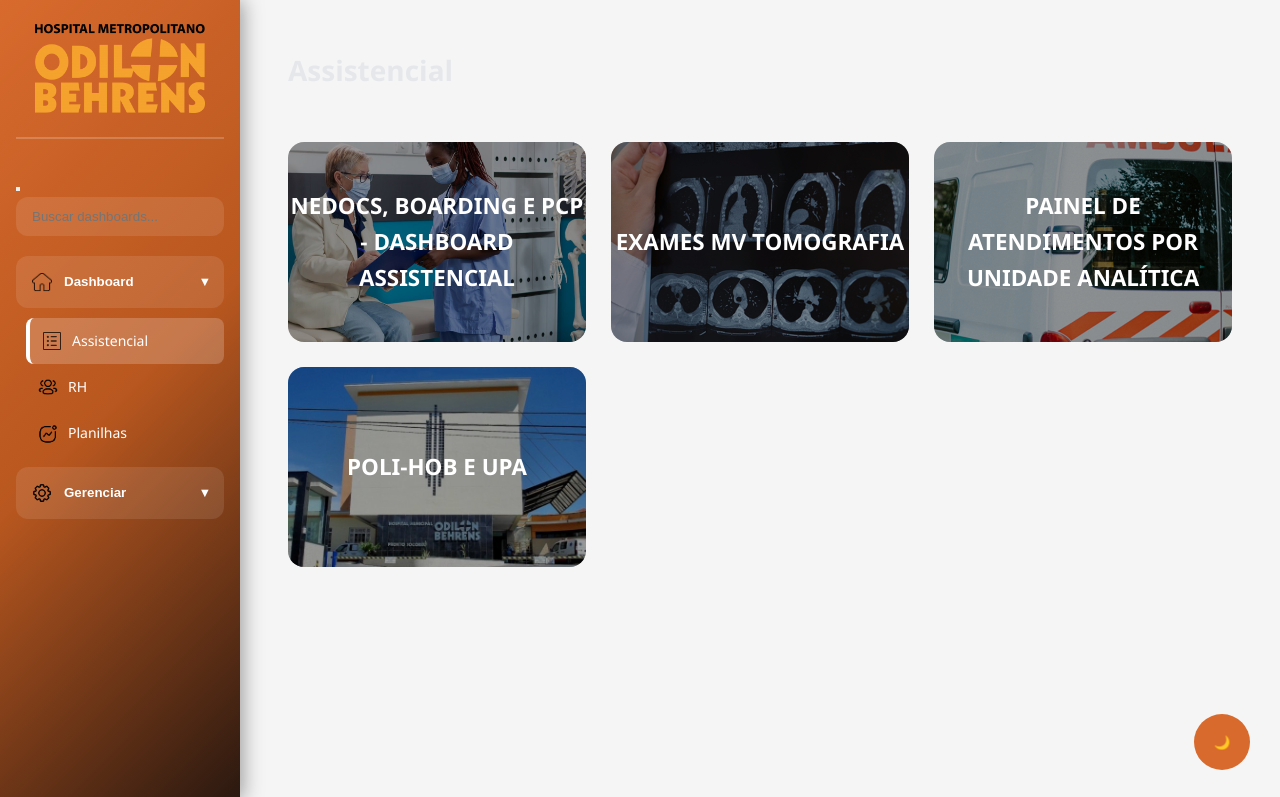
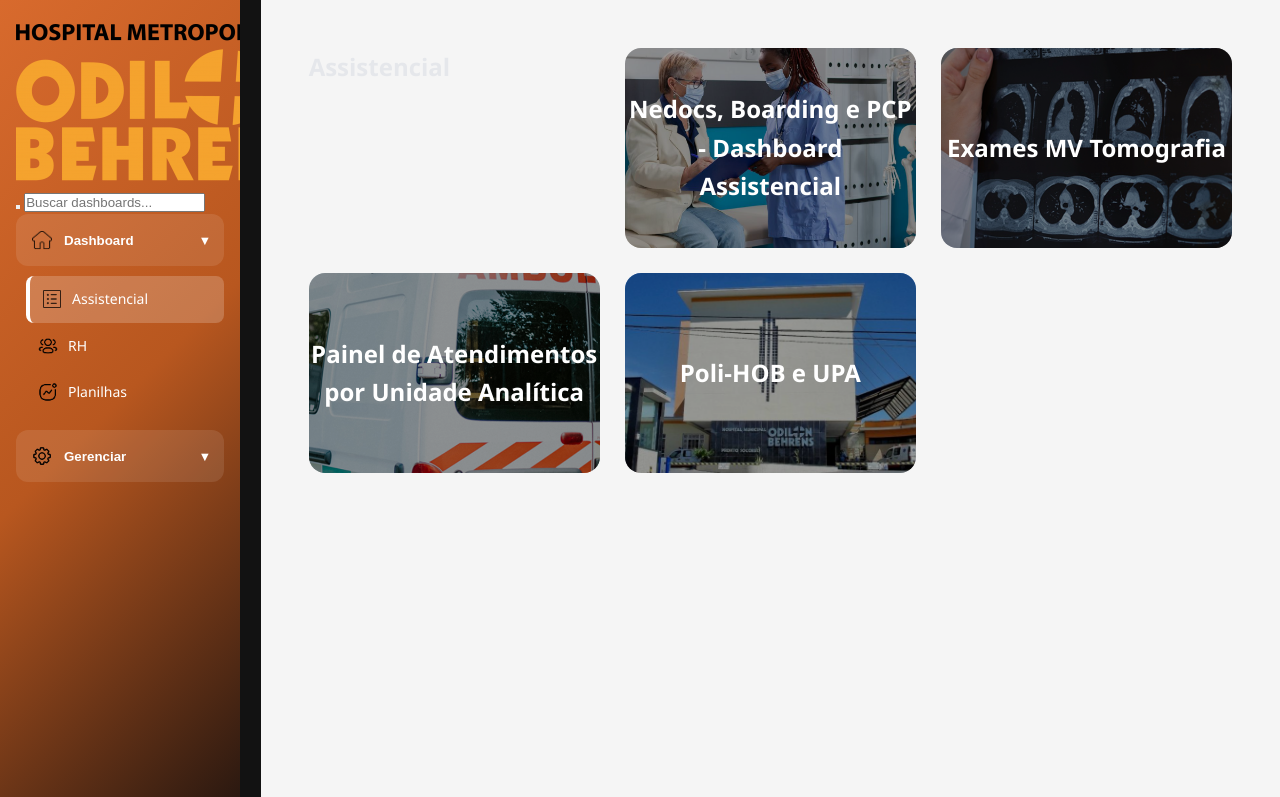
Before and after one commit to jubalaguif-hub/portal-dashboards, a plain HTML site: page index.html in a window 1280 px wide. Shown: the top 797 px of the page. Drawn offline with Linux system fonts and the light colour scheme.

Commit message:
Update style.css

```diff
--- a/style.css
+++ b/style.css
@@ -1,24 +1,16 @@
-/* ============================================================================
-   1. VARIÁVEIS E CONFIGURAÇÕES GERAIS
-   ============================================================================ */
+/* VARIÁVEIS */
 :root {
   --orange: #d86a2d;
   --orange-dark: #b8571f;
   --bg-dark: #121212;
   --bg-light: #f5f5f5;
-  --bg-panel: #1e1e1e;
   --text: #e5e7eb;
   --text-light: #b0b0b0;
-  --border: #333333;
-  --toggle-bg: rgba(255, 255, 255, 0.1);
 }
 
 html[data-theme="light"] {
   --bg-dark: #ffffff;
-  --bg-light: #f5f5f5;
   --text: #333333;
-  --text-light: #666666;
-  --border: #e0e0e0;
 }
 
 * { margin: 0; padding: 0; box-sizing: border-box; }
@@ -30,9 +22,7 @@
   line-height: 1.6;
 }
 
-/* ============================================================================
-   2. SIDEBAR (ESTRUTURA E NAVEGAÇÃO)
-   ============================================================================ */
+/* ESTRUTURA LADO A LADO */
 .app { display: flex; min-height: 100vh; }
 
 .sidebar {
@@ -41,34 +31,12 @@
   background: linear-gradient(135deg, var(--orange) 0%, var(--orange-dark) 50%, #2a1810 100%);
   padding: 24px 16px;
   position: fixed;
-  left: 0;
-  top: 0;
   height: 100vh;
   z-index: 1000;
   overflow-y: auto;
-  box-shadow: 2px 0 20px rgba(0,0,0,0.4);
 }
 
-.logo {
-  display: flex;
-  justify-content: center;
-  margin-bottom: 32px;
-  padding-bottom: 24px;
-  border-bottom: 2px solid rgba(255,255,255,0.2);
-}
-.logo img { max-width: 170px; height: auto; }
-
-.search {
-  width: 100%;
-  padding: 12px 16px;
-  margin-bottom: 20px;
-  border: none;
-  border-radius: 12px;
-  background: rgba(255,255,255,0.1);
-  color: #fff;
-}
-
-/* BOTÕES DE MENU (DASHBOARD E GERENCIAR) */
+/* BOTÕES GATILHOS (Dashboard e Gerenciar) */
 .menu-dashboard, .menu-config {
   width: 100%;
   display: flex;
@@ -81,18 +49,16 @@
   color: #fff;
   font-weight: 600;
   cursor: pointer;
+  margin-bottom: 10px;
   transition: 0.3s;
-  margin-bottom: 10px;
 }
-.menu-dashboard:hover, .menu-config:hover { background: rgba(255,255,255,0.2); }
 
 .left { display: flex; align-items: center; gap: 12px; }
 
-/* REINSERÇÃO DOS ÍCONES DA SIDEBAR */
+/* ÍCONES DA SIDEBAR */
 .icon {
   display: inline-block;
-  width: 20px;
-  height: 20px;
+  width: 20px; height: 20px;
   background-size: contain;
   background-repeat: no-repeat;
   background-position: center;
@@ -109,18 +75,23 @@
 .arrow { transition: transform 0.3s ease; }
 .arrow.rotate { transform: rotate(180deg); }
 
-/* SUBMENUS (Click deve funcionar agora) */
-.submenu {
+/* SUBMENUS (Onde a mágica acontece) */
+.submenu, .submenu-nested {
+  max-height: 0; /* Começa fechado */
+  overflow: hidden;
+  transition: all 0.4s ease;
   display: flex;
   flex-direction: column;
-  max-height: 0;
-  overflow: hidden;
-  transition: max-height 0.4s ease;
   padding-left: 10px;
 }
-.submenu.open { max-height: 1000px; margin-bottom: 10px; }
 
-.submenu a, .submenu-category-toggle {
+/* O JavaScript adiciona a classe .open e o CSS expande */
+.submenu.open, .submenu-nested.open {
+  max-height: 1000px;
+  margin-bottom: 15px;
+}
+
+.submenu a, .submenu-item, .submenu-category-toggle {
   color: #fff;
   text-decoration: none;
   padding: 12px;
@@ -131,26 +102,16 @@
   gap: 10px;
   cursor: pointer;
 }
-.submenu a:hover { background: rgba(255,255,255,0.1); }
+
+.submenu a:hover { background: rgba(255,255,255,0.15); padding-left: 18px; }
 .submenu a.active { background: rgba(255,255,255,0.2); border-left: 4px solid #fff; }
 
-.submenu-nested {
-  max-height: 0;
-  overflow: hidden;
-  padding-left: 25px;
-  transition: max-height 0.3s ease;
-}
-.submenu-nested.open { max-height: 300px; }
-
-/* ============================================================================
-   3. CONTEÚDO PRINCIPAL (GRADE DE CARDS)
-   ============================================================================ */
+/* CONTEÚDO PRINCIPAL (GRADE BH) */
 .content {
   flex: 1;
   padding: 48px;
   background: var(--bg-light);
-  margin-left: 240px; /* Mantém espaço para sidebar fixa */
-  min-height: 100vh;
+  margin-left: 240px;
 }
 
 .section {
@@ -158,40 +119,27 @@
   grid-template-columns: repeat(auto-fill, minmax(280px, 1fr));
   gap: 25px;
 }
+
 .section.active { display: grid; }
 
-.section-title {
-  grid-column: 1 / -1;
-  font-size: 28px;
-  margin-bottom: 24px;
-  color: var(--text);
-}
-
-/* ESTILO DOS CARDS (BANNERS) */
 .banner {
   position: relative;
   height: 200px;
   border-radius: 16px;
-  text-decoration: none;
+  overflow: hidden;
   display: flex;
   align-items: center;
   justify-content: center;
-  overflow: hidden;
   background-color: #0056b3;
   background-size: cover;
   background-position: center;
+  text-decoration: none;
   transition: transform 0.3s ease;
 }
-.banner::before {
-  content: "";
-  position: absolute;
-  inset: 0;
-  background: rgba(0, 0, 0, 0.4);
-}
+
+.banner::before { content: ""; position: absolute; inset: 0; background: rgba(0,0,0,0.4); }
 .banner:hover { transform: translateY(-8px); }
-
-.banner-text { position: relative; z-index: 2; text-align: center; color: #fff; }
-.banner-text h2 { font-size: 1.4rem; text-transform: uppercase; }
+.banner-text { position: relative; z-index: 2; color: #fff; text-align: center; }
 
 /* IMAGENS ESPECÍFICAS */
 .banner.assistencial { background-image: url("./img/banners/assistencial.webp"); }
@@ -204,52 +152,3 @@
 .banner.planilha-udc { background-image: url("./img/banners/planilhas-udc.webp"); }
 .banner.planilha-formulario { background-image: url("./img/banners/planilhas-formulario.webp"); }
 .banner.hob-upa { background-image: url("./img/banners/hob (2).jpg"); }
-
-/* ============================================================================
-   4. MODAIS E RESPONSIVIDADE
-   ============================================================================ */
-.modal-overlay {
-  display: none;
-  position: fixed;
-  inset: 0;
-  background: rgba(0,0,0,0.5);
-  z-index: 1500;
-}
-.modal-overlay.active { display: block; }
-
-.modal {
-  display: none;
-  position: fixed;
-  top: 50%; left: 50%;
-  transform: translate(-50%, -50%);
-  background: var(--bg-dark);
-  padding: 30px;
-  border-radius: 12px;
-  z-index: 1501;
-  width: 90%;
-  max-width: 500px;
-}
-.modal.active { display: block; }
-
-.theme-toggle-float {
-  position: fixed;
-  bottom: 30px;
-  right: 30px;
-  width: 56px;
-  height: 56px;
-  border-radius: 50%;
-  background: var(--orange);
-  border: none;
-  cursor: pointer;
-  z-index: 900;
-  display: flex;
-  align-items: center;
-  justify-content: center;
-}
-
-@media (max-width: 767px) {
-  .sidebar { transform: translateX(-100%); }
-  .sidebar.open { transform: translateX(0); }
-  .content { margin-left: 0; padding: 20px; }
-  .section { grid-template-columns: 1fr; }
-}
```
